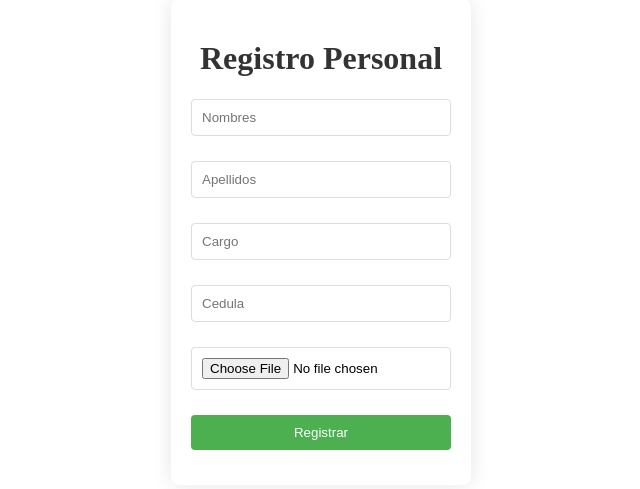
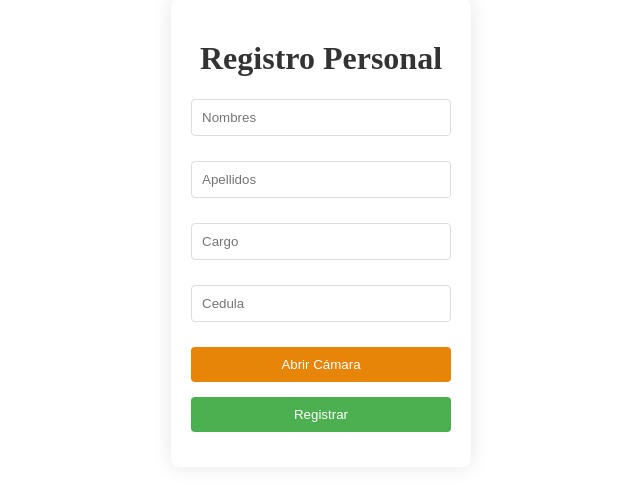
Before and after one commit to ARANGUSFT/Scanner, a Django app: page /Registro in a window 1280 px wide. Shown: the part 105-594 px from the top of the page, without its empty margins (319-959 px from the left). Run offline with Django 3.2, Linux system fonts and the light colour scheme.

Commit message:
Update 4

```diff
--- a/Scanner/settings.py
+++ b/Scanner/settings.py
@@ -130,3 +130,8 @@ STATIC_URL = '/static/'
 # https://docs.djangoproject.com/en/3.2/ref/settings/#default-auto-field
 
 DEFAULT_AUTO_FIELD = 'django.db.models.BigAutoField'
+
+# Libreria para imagenes
+import os
+MEDIA_URL = '/media/'
+MEDIA_ROOT = os.path.join(BASE_DIR, 'media')
--- a/biometric/static/css/form.css
+++ b/biometric/static/css/form.css
@@ -34,6 +34,22 @@ input:focus {
     border-color: #4caf50;
 }
 
+.cam {
+    background-color: rgb(230, 133, 7);
+    color: #fff;
+    padding: 10px 20px;
+    border: none;
+    border-radius: 4px;
+    cursor: pointer;
+    width: 100%;
+    box-sizing: border-box;
+}
+
+
+.cam:hover {
+    background-color: #a09a45;
+}
+
 button {
     background-color: #4caf50;
     color: #fff;
@@ -45,6 +61,7 @@ button {
     box-sizing: border-box;
 }
 
+
 button:hover {
     background-color: #45a049;
 }
--- /dev/null
+++ b/biometric/static/js/cam.js
@@ -0,0 +1,25 @@
+document.getElementById('open-camera-btn').addEventListener('click', async () => {
+    try {
+        const stream = await navigator.mediaDevices.getUserMedia({ video: true });
+        const video = document.createElement('video');
+        document.body.appendChild(video);
+        video.srcObject = stream;
+        await video.play();
+
+        const canvas = document.createElement('canvas');
+        const context = canvas.getContext('2d');
+        canvas.width = video.videoWidth;
+        canvas.height = video.videoHeight;
+
+        setInterval(() => {
+            context.drawImage(video, 0, 0, canvas.width, canvas.height);
+        }, 1000);
+
+        document.getElementById('id_facial').value = canvas.toDataURL('image/png');
+
+        // Puedes detener el intervalo después de cierto tiempo o cuando se presiona otro botón
+        // clearInterval(captureInterval);
+    } catch (error) {
+        console.error('Error al acceder a la cámara:', error);
+    }
+});
--- a/biometric/templates/layouts/nav.html
+++ b/biometric/templates/layouts/nav.html
@@ -9,6 +9,7 @@
     <link rel="stylesheet" href="{% static 'css/form.css' %}">
     <!-- Js -->
     <script src="{% static 'js/nav.js' %}"></script>
+    <script src="{% static 'js/cam.js' %}"></script>
     <title>Scanner Biometric</title>
 </head>
 <body>
--- a/biometric/templates/register.html
+++ b/biometric/templates/register.html
@@ -26,10 +26,16 @@
           <div class="form-group">
               <input type="number" name="identificate" placeholder="Cedula">
           </div>
+          <!--
+          <div class="form-group">
+              <input type="file" name="facial">
+          </div> -->
 
           <div class="form-group">
-              <input type="file" name="facial">
+            <input type="file" name="facial" id="id_facial" style="display: none;">
+            <button type="button" class="cam" id="open-camera-btn">Abrir Cámara</button>
           </div>
+
 
           <!-- Button -->
           <div class="form-group">
@@ -40,4 +46,5 @@
     </form>
   </div>
 
+
 {% endblock %}
--- a/biometric/views.py
+++ b/biometric/views.py
@@ -1,11 +1,26 @@
-from django.shortcuts import render
+from django.shortcuts import render,redirect
+from biometric.models import Person
 
 
 def list(request):
     return render(request,'list.html')
 
+
 def register(request):
-    return render(request,'register.html')
+    if request.method == "POST":
+
+        user = Person()
+        user.name = request.POST.get('name')
+        user.lastname = request.POST.get('lastname')
+        user.position = request.POST.get('position')
+        user.identification = request.POST.get('identificate')
+        user.facial = request.FILES['facial']
+        user.save()
+
+        return redirect('list')
+    else:
+        return render(request,'register.html')
+
 
 def update(request):
     return render(request,'update.html')
```
Also changed, not shown: Media/facial_scan/images.jpg (added).
